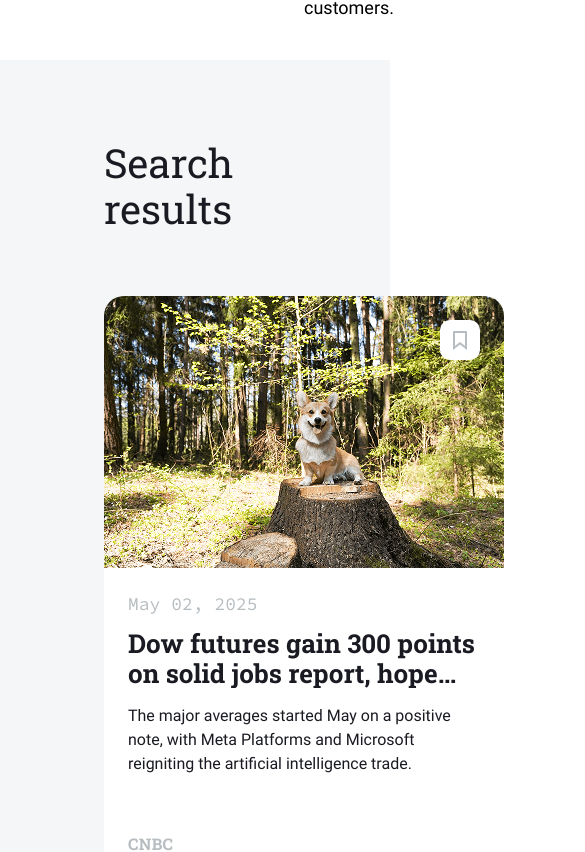
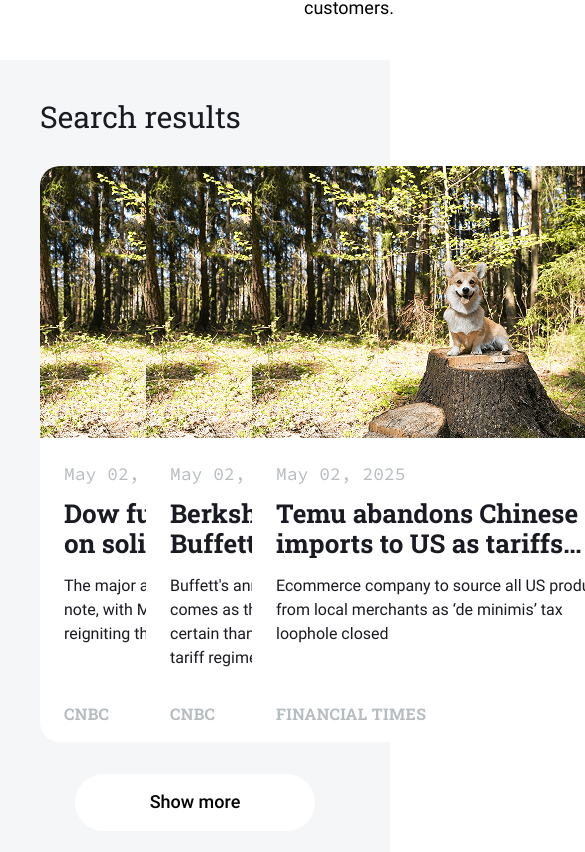
Before and after one commit to jlcambraia/news-explorer-frontend, a React (Vite) app: page / in a window 390 px wide. Shown: the part 1318-2170 px from the top of the page, 585 px wide, since content can reach past the window. Built offline with nearby package versions, Linux system fonts and the light colour scheme.

Commit message:
feat: faz a estilização de responsividade

```diff
--- a/src/components/Main/components/NewsCardList/NewsCardList.css
+++ b/src/components/Main/components/NewsCardList/NewsCardList.css
@@ -1,7 +1,7 @@
 .news-card-list {
   background-color: #f5f6f7;
-  max-width: 1232px;
   padding: 80px 104px;
+  width: 100%;
 }
 
 .news-card-list__circle-preloader {
@@ -39,13 +39,12 @@
 }
 
 .news-card-list__cards {
-  display: flex;
-  justify-content: flex-start;
-  align-items: center;
-  flex-wrap: wrap;
+  display: grid;
+  grid-template-columns: repeat(3, minmax(0, 1fr));
   gap: 16px;
   padding: 0;
   margin: 0;
+  width: 100%;
 }
 
 .news-card-list__button {
@@ -83,3 +82,34 @@
   color: #b6bcbf;
   width: 220px;
 }
+
+@media screen and (max-width: 768px) {
+  .news-card-list {
+    padding: 40px 40px;
+  }
+
+  .news-card-list__title {
+    font-size: 30px;
+    line-height: 34px;
+    margin: 0 0 32px;
+  }
+
+  .news-card-list__cards {
+    gap: 8px;
+  }
+
+  .news-card-list__button {
+    margin: 32px auto 0;
+    padding: 18px 75px;
+  }
+}
+
+@media screen and (max-width: 320px) {
+  .news-card-list {
+    padding: 32px 16px;
+  }
+
+  .news-card-list__cards {
+    grid-template-columns: repeat(1, 1fr);
+  }
+}
```
